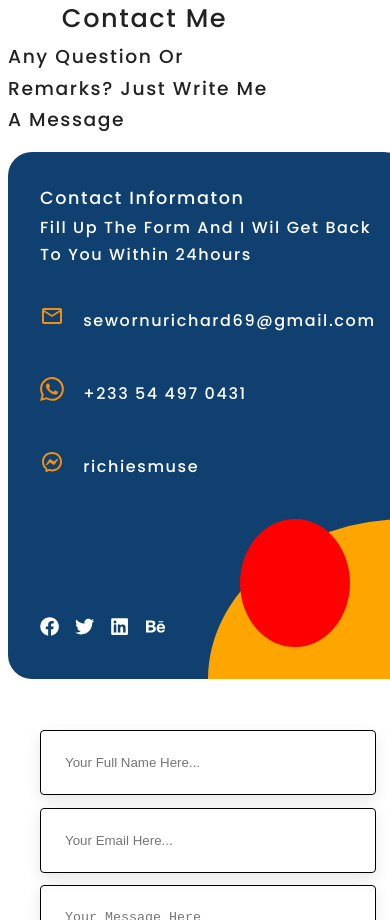
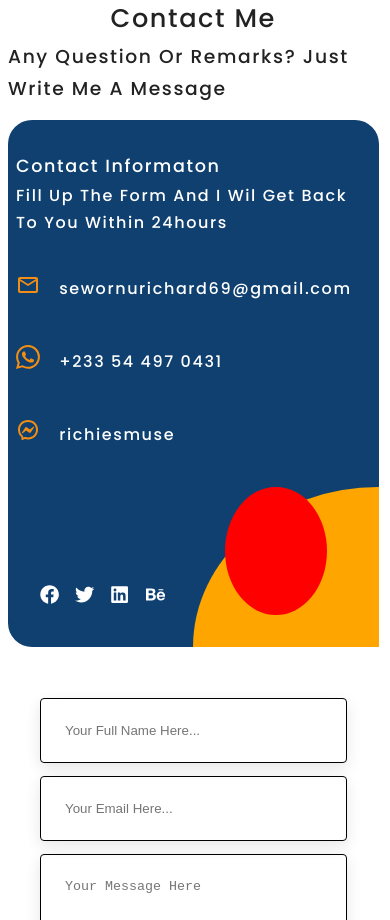
Before and after one commit to MrEben/Richies-Muse-Portfolio, a React (Create React App) app: page / in a window 390 px wide. Shown: the part 8260-9180 px from the top of the page. Built offline with nearby package versions, Linux system fonts and the light colour scheme; the HTML template or start-up script is replaced by a standard one.

Commit message:
fixed design errors

```diff
--- a/src/components/Conn/conn.css
+++ b/src/components/Conn/conn.css
@@ -156,6 +156,15 @@ textarea {
     /* width: 85%; */
     margin-left: 0.5rem;
   }
+  .main-contact-section {
+    width: inherit;
+  }
+  .contact-info {
+    width: 95vw;
+  }
+  .contain-all {
+    padding: 2rem 0.5rem;
+  }
   .upper-section {
     grid-template-columns: 1fr;
   }
@@ -169,6 +178,7 @@ textarea {
   .head {
     display: flex;
     flex-direction: column;
+    width: 95vw;
   }
   .head-ing h2 {
     font-size: 1.1rem;
```
